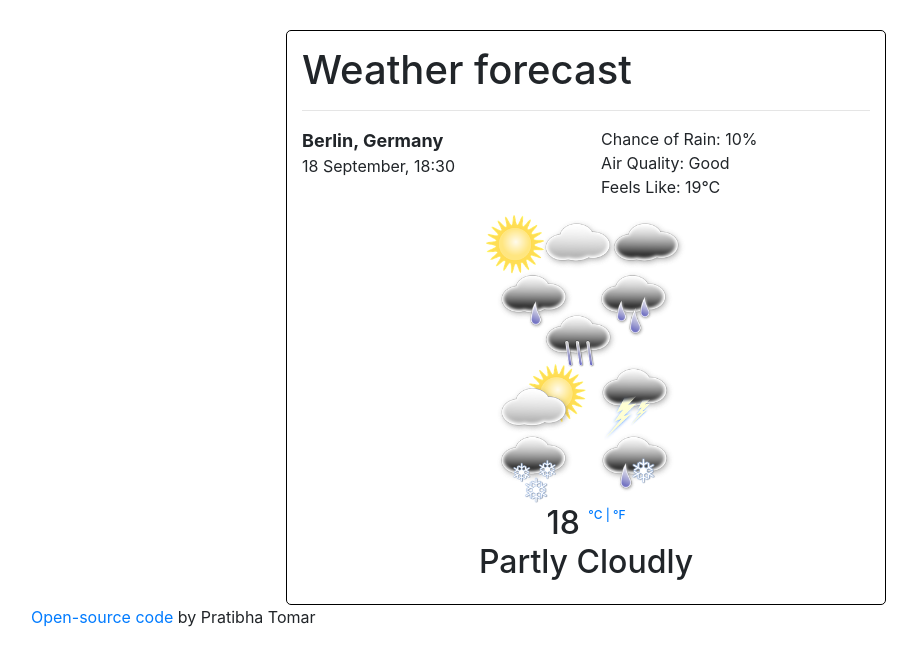
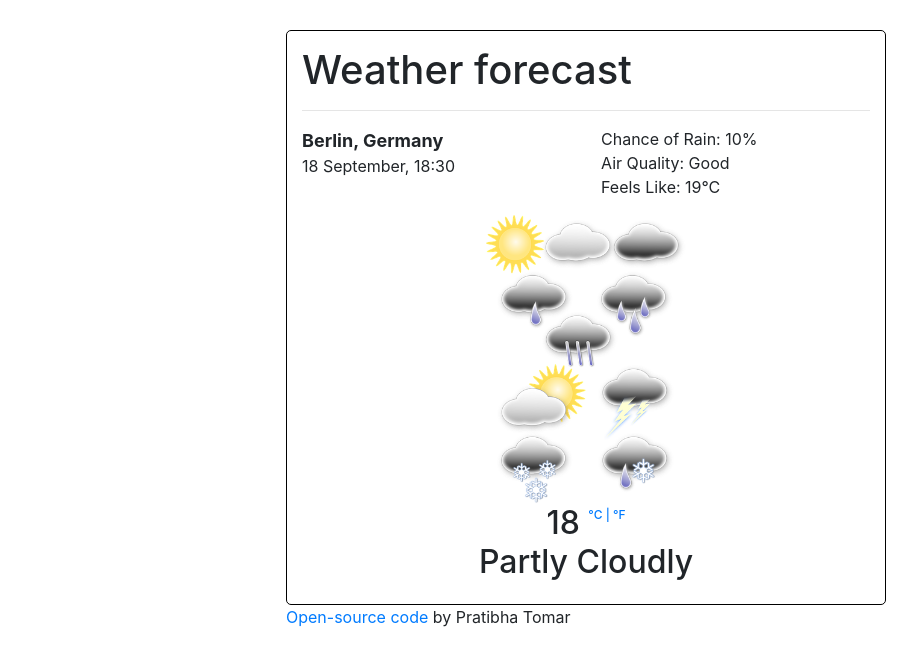
Before and after one commit to Pratibhatomar03/vanilla-weather-application, a plain HTML site: page index.html in a window 1280 px wide. Shown: the whole page, without its empty margins (54-971 px from the left). Drawn offline with nearby package versions, Linux system fonts and the light colour scheme.

Commit message:
added class weather-app-wrapper

```diff
--- a/index.html
+++ b/index.html
@@ -14,6 +14,7 @@
   </head>
   <body>
     <div class="container">
+      <div class="weather-app-wrapper">
         <div class="weather-app">
           <h1>
             Weather forecast
@@ -52,6 +53,7 @@
           by Pratibha Tomar
         </p>
       </div>
+    </div>
   </body>
   <script src="src/index.js"></script>
 </html>
--- a/src/style.css
+++ b/src/style.css
@@ -6,9 +6,11 @@ ul {
   margin: 0 auto;
   padding: 0;
 }
+.weather-app-wrapper {
+  max-width: 600px;
+  margin: 30px auto;
+}
 .weather-app {
-  max-width: 600px;
-  margin: auto;
   border: 1px solid black;
   border-radius: 5px;
   margin-top: 30px;
```
Lines whose indentation alone changed are shown as unchanged.
